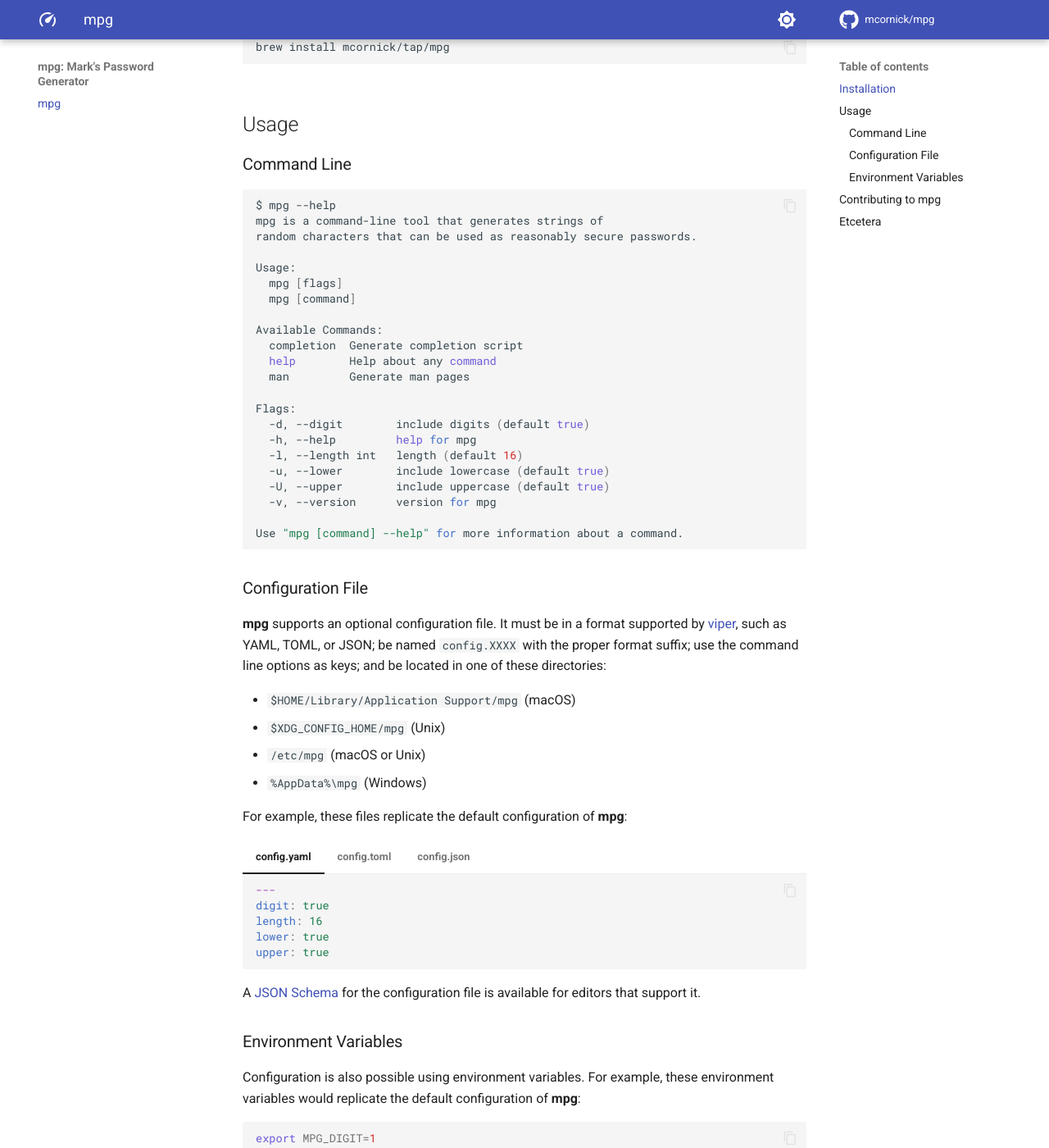
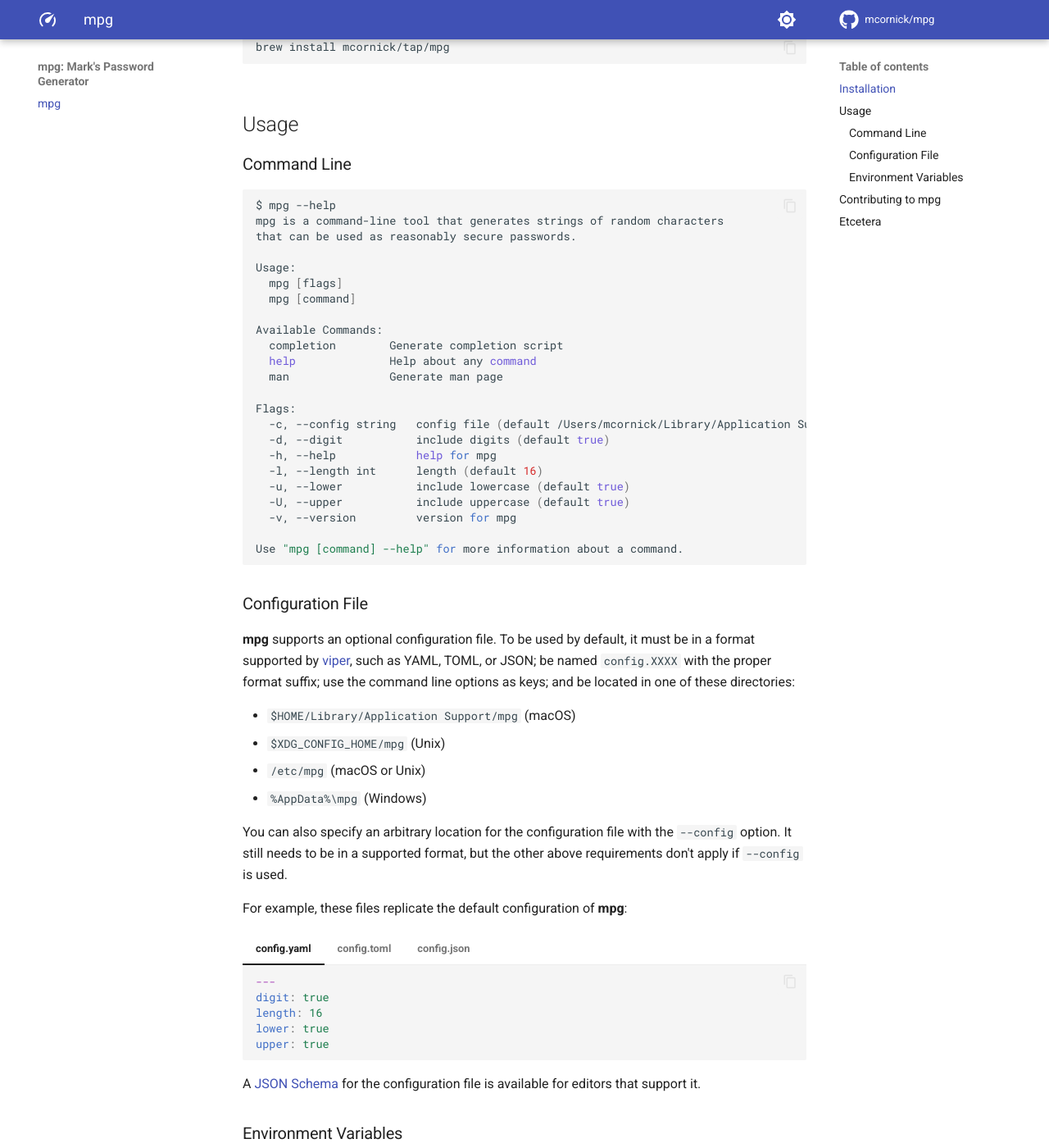
Before and after one commit to step-security-bot/mpg, an MkDocs documentation site: the page built from docs/index.md, in a window 1280 px wide and 1400 px high, scrolled down 1257 px. Shown: the whole window at 82% size. Built offline with MkDocs 1.6.1 and Material for MkDocs 9.7.7, drawn with Linux system fonts in a browser that asks for light colours; comment, search, counter and statistics services are not loaded; the version menu is left out.

Commit message:
docs: document the `--config` option
Signed-off-by: Mark Cornick <mcornick@mcornick.com>

````diff
--- a/docs/index.md
+++ b/docs/index.md
@@ -110,37 +110,40 @@ If the password length is less than or equal to the total number of characters s
 
 ```bash
 $ mpg --help
-mpg is a command-line tool that generates strings of
-random characters that can be used as reasonably secure passwords.
+mpg is a command-line tool that generates strings of random characters
+that can be used as reasonably secure passwords.
 
 Usage:
   mpg [flags]
   mpg [command]
 
 Available Commands:
-  completion  Generate completion script
-  help        Help about any command
-  man         Generate man pages
+  completion        Generate completion script
+  help              Help about any command
+  man               Generate man page
 
 Flags:
-  -d, --digit        include digits (default true)
-  -h, --help         help for mpg
-  -l, --length int   length (default 16)
-  -u, --lower        include lowercase (default true)
-  -U, --upper        include uppercase (default true)
-  -v, --version      version for mpg
+  -c, --config string   config file (default /Users/mcornick/Library/Application Support/mpg/config.yaml)
+  -d, --digit           include digits (default true)
+  -h, --help            help for mpg
+  -l, --length int      length (default 16)
+  -u, --lower           include lowercase (default true)
+  -U, --upper           include uppercase (default true)
+  -v, --version         version for mpg
 
 Use "mpg [command] --help" for more information about a command.
 ```
 
 ### Configuration File
 
-__mpg__ supports an optional configuration file. It must be in a format supported by [viper](https://github.com/spf13/viper), such as YAML, TOML, or JSON; be named `config.XXXX` with the proper format suffix; use the command line options as keys; and be located in one of these directories:
+__mpg__ supports an optional configuration file. To be used by default, it must be in a format supported by [viper](https://github.com/spf13/viper), such as YAML, TOML, or JSON; be named `config.XXXX` with the proper format suffix; use the command line options as keys; and be located in one of these directories:
 
 - `$HOME/Library/Application Support/mpg` (macOS)
 - `$XDG_CONFIG_HOME/mpg` (Unix)
 - `/etc/mpg` (macOS or Unix)
 - `%AppData%\mpg` (Windows)
+
+You can also specify an arbitrary location for the configuration file with the `--config` option. It still needs to be in a supported format, but the other above requirements don't apply if `--config` is used.
 
 For example, these files replicate the default configuration of __mpg__:
 
````
Also changed, not shown: docs/mpg.gif.
